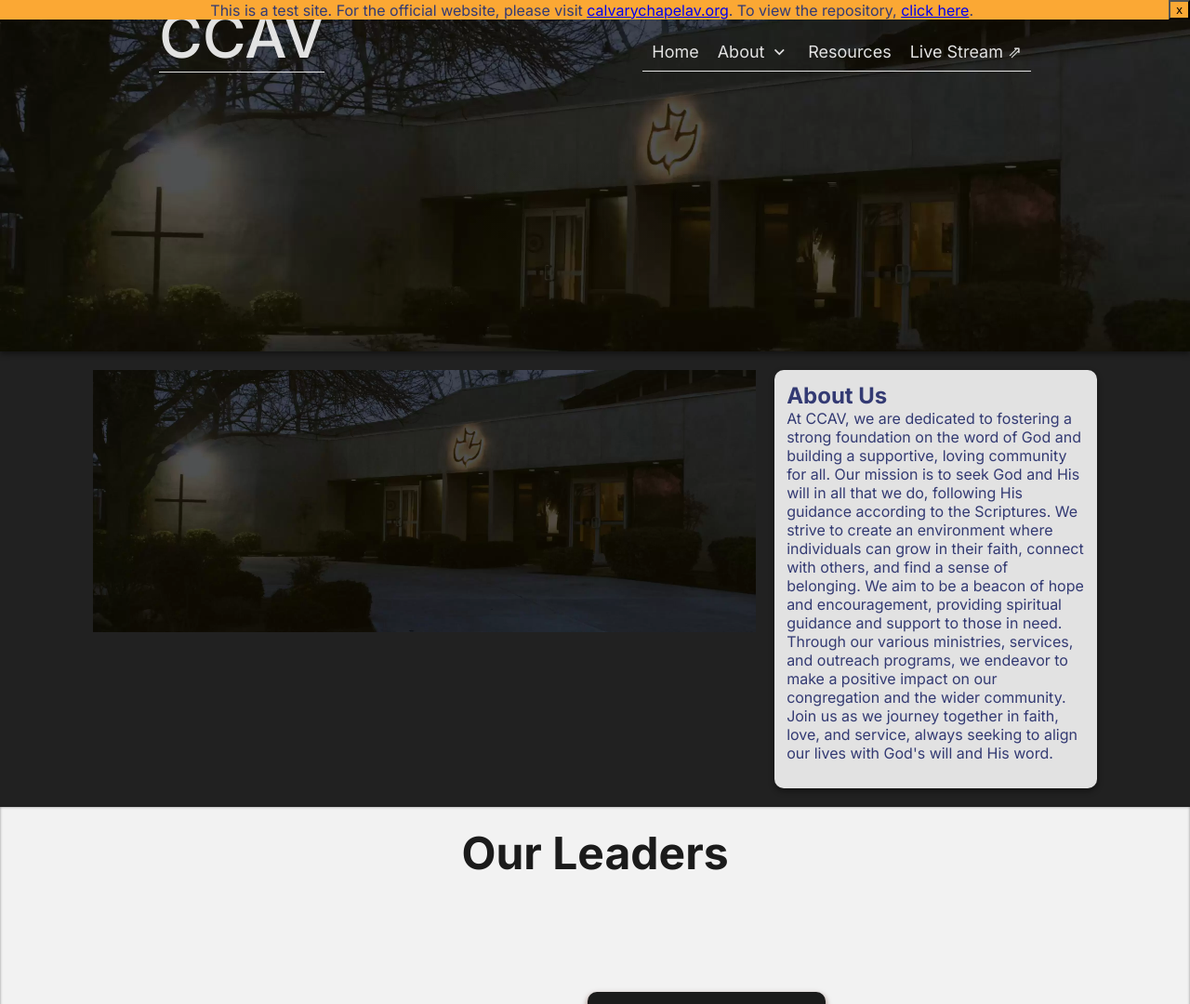
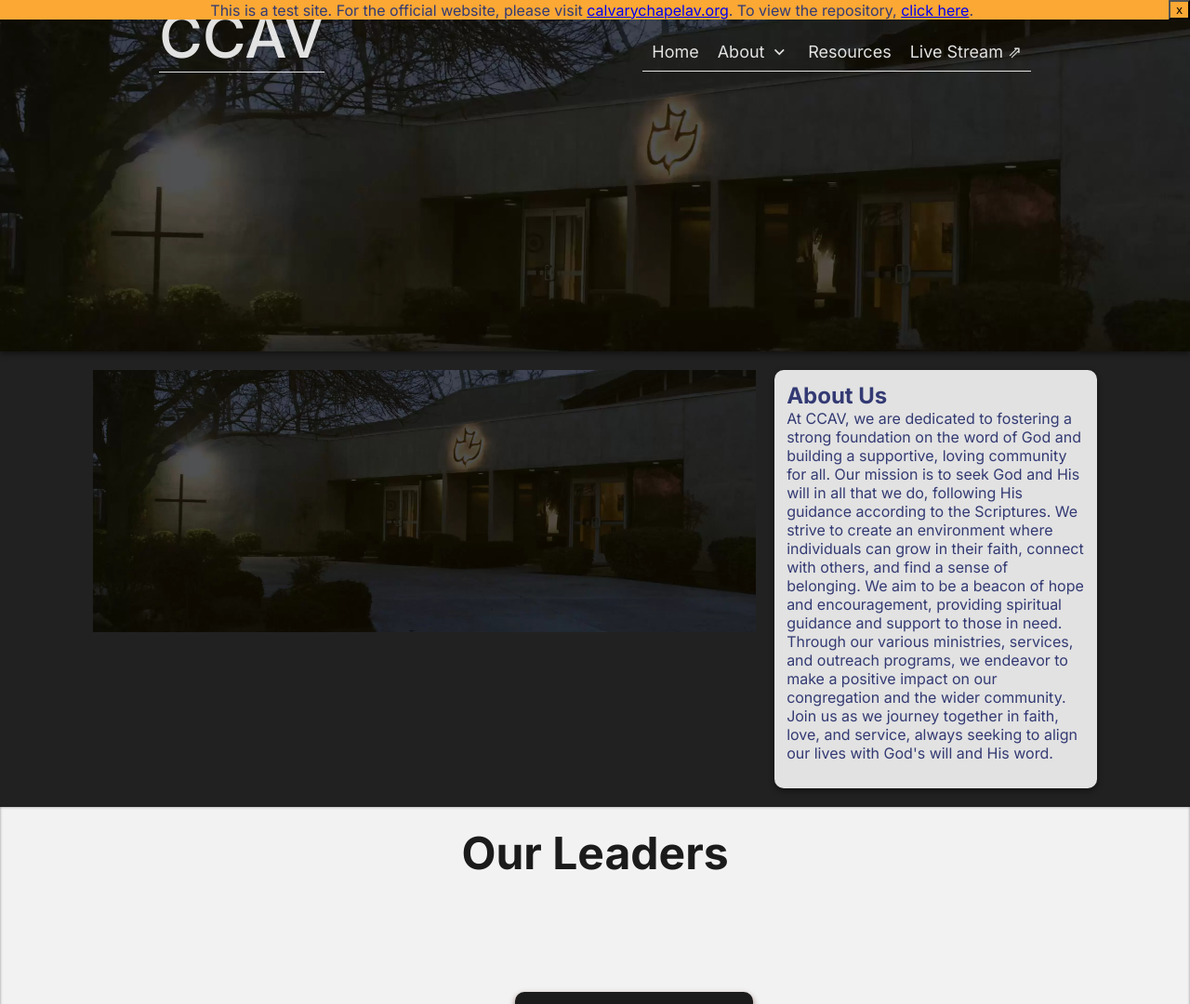
Before and after one commit to levipevans/ccav.church, a Jekyll site: the page built from about/index.html, in a window 1280 px wide. Shown: the top 1080 px of the page at 93% size. Built offline with Jekyll 4.4.1, drawn with Linux system fonts in a browser that asks for light colours; some of the changed text lies outside the part shown; grey boxes are pictures that could not be loaded.

Commit message:
Fix: align-items on carousels ✨ _sass/components.scss: update button styles for improved UI and user experience 🌐 _sass/components.scss: change carousel-container layout to grid for better alignment and space utilization 💡 _sass/components.scss: add styling for .position class to maintain consistent typography across the application

```diff
--- a/_sass/components.scss
+++ b/_sass/components.scss
@@ -128,9 +128,19 @@
 }
 
 .button {
-    padding: 5px;
-    margin: 0px;
-    border-radius: 3px;
+    display: block;
+    align-content: center;
+    text-decoration: none;
+    padding: 10px;
+    background-color: #e9d419;
+    color: black;
+    cursor: pointer;
+    font-weight: 600;
+    width: fit-content;
+    border-radius: 10px;
+    transition: padding 0.4s cubic-bezier(.59, -1.28, .43, 1.77), box-shadow 0.4s cubic-bezier(.59, -1.28, .43, 1.77);
+    height: fit-content;
+
 }
 
 .button.light {
@@ -172,25 +182,25 @@
 
 
 .carousel-container {
-    display: flex;
-    flex-direction: row;
-    flex-wrap: nowrap;
+    display: grid;
+    grid-template-columns: 1fr 10fr 1fr;
     width: 100%;
-    justify-content: center;
     /* Center the carousel view horizontally */
-    align-items: center;
     padding: 20px;
     box-sizing: border-box;
+    align-items: center;
+    justify-items: center;
 }
 
 .carousel-view {
     display: flex;
     flex-direction: row;
+    align-items: stretch;
     flex-wrap: nowrap;
     box-sizing: border-box;
     gap: 10px;
     overflow: hidden;
-    width: 60%;
+    width: 90%;
     mask-image: linear-gradient(to right, rgba(0, 0, 0, 0) 0%, white 5%, white 95%, rgba(0, 0, 0, 0) 100%);
     padding: 100px;
 }
@@ -199,6 +209,7 @@
     margin-left: 1rem;
     margin-right: 1rem;
     align-self: center;
+    height: 100%;
 }
 
 .carousel-view>*:first-child {
@@ -209,7 +220,10 @@
     margin-right: calc((22vw/2 * 1.45));
 }
 
-
+.position {
+    font-size: 0.75rem;
+    color: #797979;
+}
 
 .profile-card {
     display: flex;
@@ -219,6 +233,7 @@
     flex-grow: 0;
     flex-shrink: 0;
     width: 20vw;
+    gap: .2rem;
 }
 
 .carousel-card-active {
```
